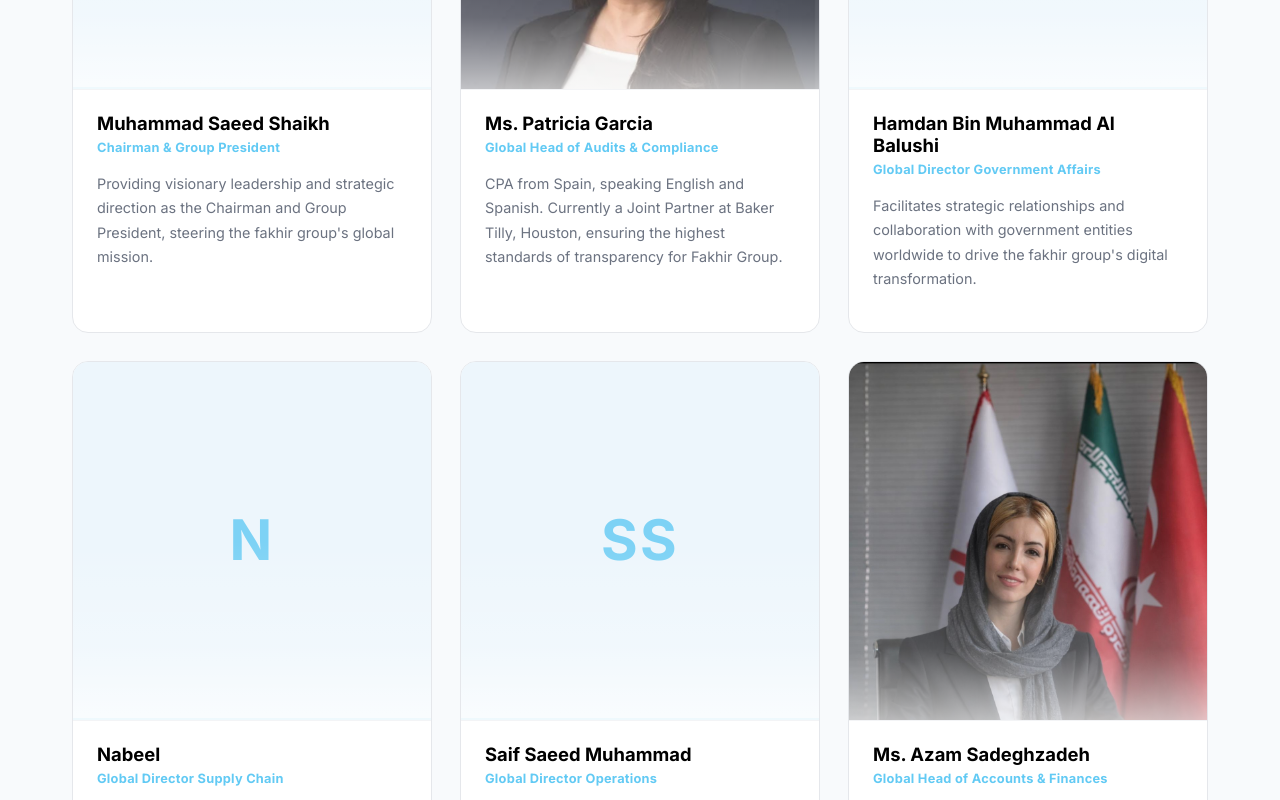
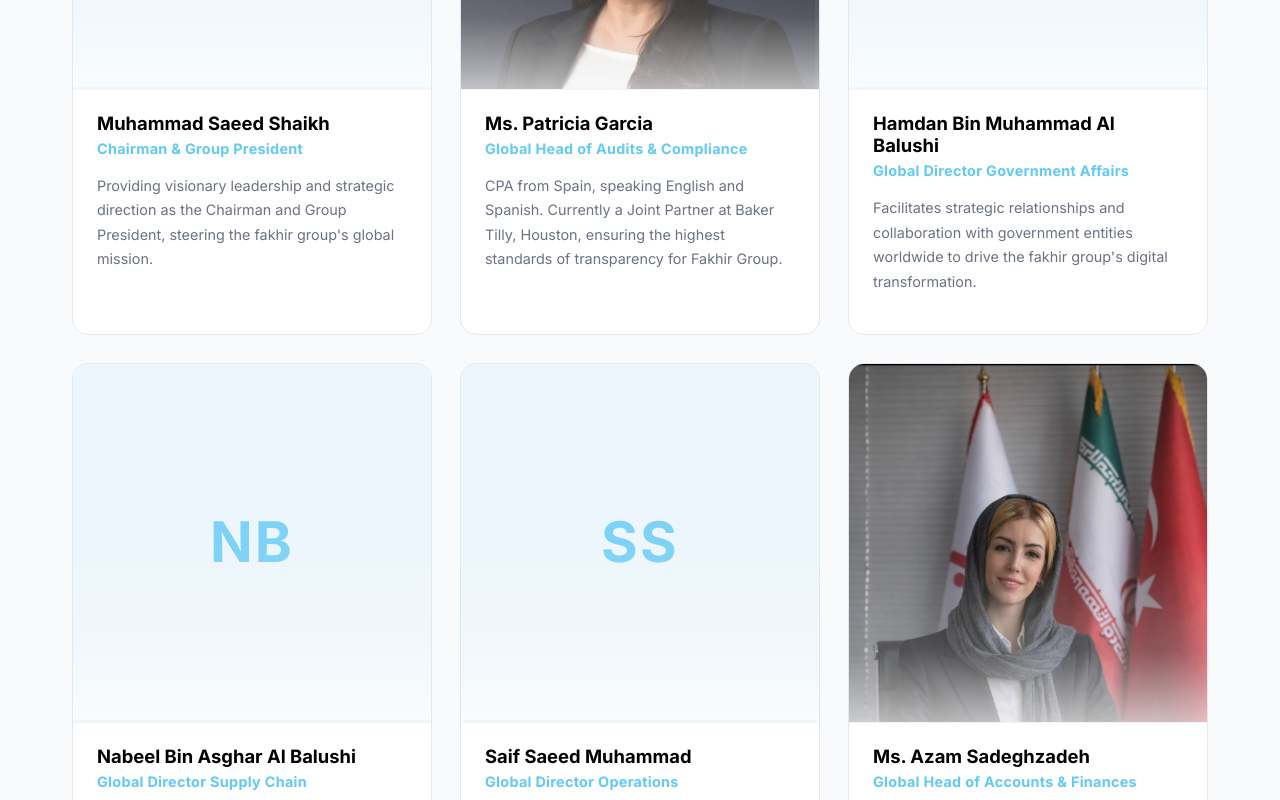
Before and after one commit to huzzy69/fg-free-wifi, a React (Vite) app: page /team in a window 1280 px wide. Shown: the part 920-1720 px from the top of the page. Built offline with nearby package versions, Linux system fonts and the light colour scheme.

Commit message:
Update Nabeel's name to Nabeel Bin Asghar Al Balushi

```diff
--- a/src/api.ts
+++ b/src/api.ts
@@ -126,7 +126,7 @@ const initialTeamMembers: TeamMember[] = [
         photo: '', order: 3
     },
     {
-        id: 'tm_nb', name: 'Nabeel', designation: 'Global Director Supply Chain',
+        id: 'tm_nb', name: 'Nabeel Bin Asghar Al Balushi', designation: 'Global Director Supply Chain',
         bio: 'Optimizes the global supply chain and logistics network, ensuring efficient deployment of the fakhir group\'s infrastructure.',
         photo: '', order: 4
     },
@@ -350,9 +350,9 @@ export const api = {
     team: {
         async getAll(): Promise<TeamMember[]> {
             await sleep(SLEEP_TIME);
-            const data = localStorage.getItem('team_members_v19');
+            const data = localStorage.getItem('team_members_v20');
             if (data === null) {
-                localStorage.setItem('team_members_v19', JSON.stringify(initialTeamMembers));
+                localStorage.setItem('team_members_v20', JSON.stringify(initialTeamMembers));
                 return initialTeamMembers;
             }
             const parsed: TeamMember[] = JSON.parse(data);
@@ -366,7 +366,7 @@ export const api = {
                 id: 'tm_' + Math.random().toString(36).substr(2, 9)
             };
             const updated = [...current, newMember];
-            localStorage.setItem('team_members_v19', JSON.stringify(updated));
+            localStorage.setItem('team_members_v20', JSON.stringify(updated));
             return { success: true, id: newMember.id };
         },
         async update(id: string, member: Partial<TeamMember>) {
@@ -375,14 +375,14 @@ export const api = {
             const updated = current.map(item =>
                 item.id === id ? { ...item, ...member } : item
             );
-            localStorage.setItem('team_members_v19', JSON.stringify(updated));
+            localStorage.setItem('team_members_v20', JSON.stringify(updated));
             return { success: true };
         },
         async delete(id: string) {
             await sleep(SLEEP_TIME);
             const current = await this.getAll();
             const updated = current.filter(item => item.id !== id);
-            localStorage.setItem('team_members_v19', JSON.stringify(updated));
+            localStorage.setItem('team_members_v20', JSON.stringify(updated));
             return { success: true };
         }
     },
--- a/src/pages/Team.css
+++ b/src/pages/Team.css
@@ -170,7 +170,7 @@
 }
 
 .team-member-designation {
-    font-size: 0.8rem;
+    font-size: 0.9rem;
     font-weight: 700;
     letter-spacing: 0.02em;
     color: var(--color-primary);
```
